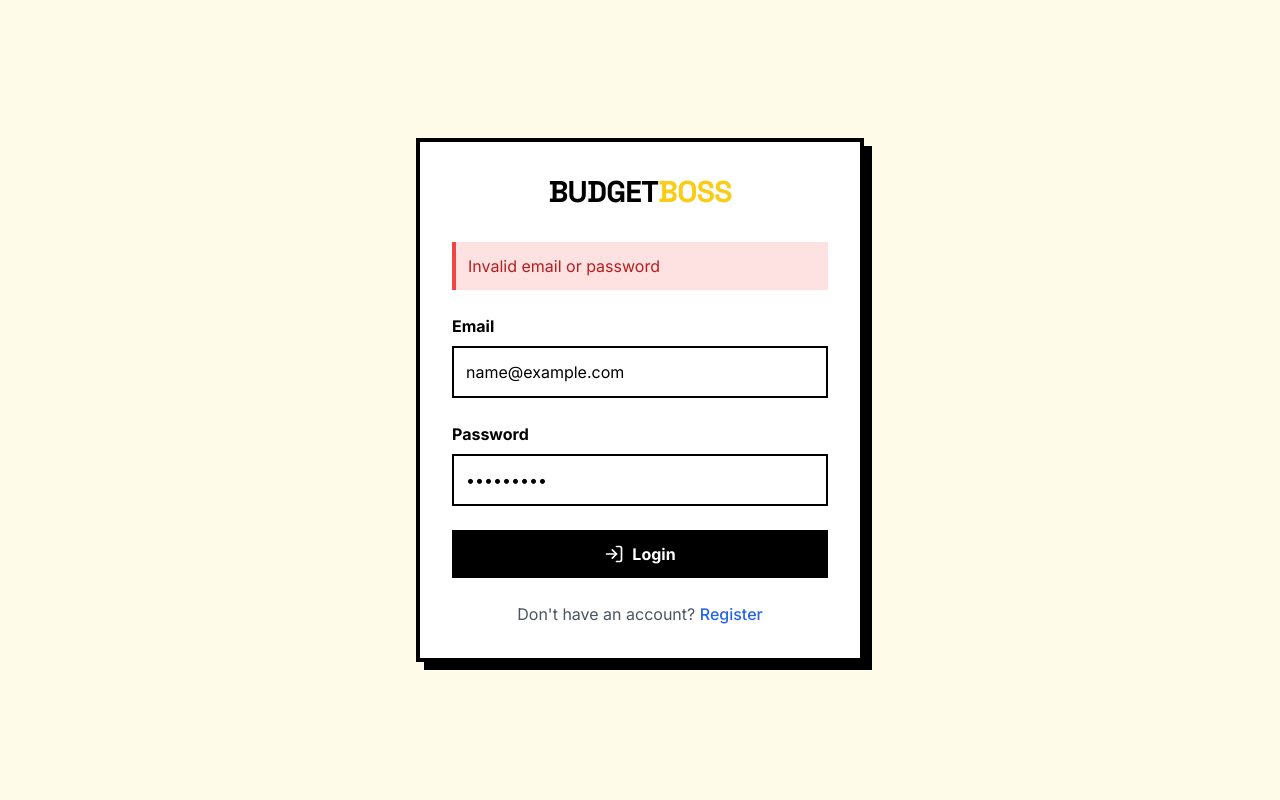
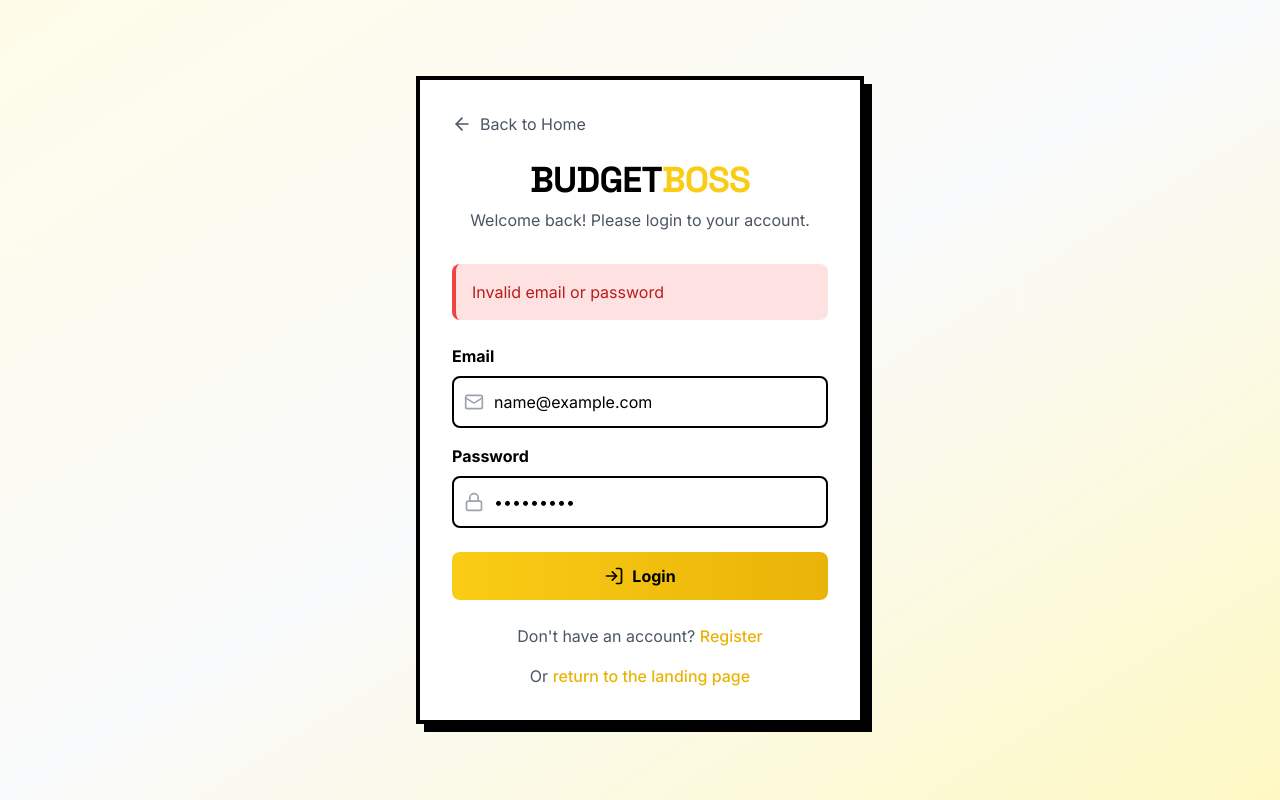
Before and after one commit to fariziadam11/Budget-Financial, a React (Vite) app: page /login in a window 1280 px wide. Both pictures are taken after typing "name@example.com", "Sample123" into the empty fields and a click on the button "Login". Built offline with nearby package versions, Linux system fonts and the light colour scheme; no server answers.

Commit message:
feat(auth): improve navigation and logout flow

```diff
--- a/src/components/auth/RequireAuth.tsx
+++ b/src/components/auth/RequireAuth.tsx
@@ -1,4 +1,4 @@
-import React from 'react';
+import React, { useEffect } from 'react';
 import { Navigate, useLocation } from 'react-router-dom';
 import { useAuthContext } from '../../context/AuthContext';
 
@@ -7,10 +7,23 @@ interface RequireAuthProps {
 }
 
 const RequireAuth: React.FC<RequireAuthProps> = ({ children }) => {
-  const { isAuthenticated } = useAuthContext();
+  const { isAuthenticated, user } = useAuthContext();
   const location = useLocation();
 
-  if (!isAuthenticated) {
+  // Check if we have a valid authentication state
+  useEffect(() => {
+    const savedAuth = localStorage.getItem('budgetboss_auth');
+    if (savedAuth) {
+      const { isAuthenticated: savedIsAuthenticated, user: savedUser } = JSON.parse(savedAuth);
+      if (!savedIsAuthenticated || !savedUser) {
+        // If saved state is invalid, clear it
+        localStorage.removeItem('budgetboss_auth');
+      }
+    }
+  }, []);
+
+  if (!isAuthenticated || !user) {
+    // Save the attempted URL for redirecting after login
     return <Navigate to="/login" state={{ from: location }} replace />;
   }
 
--- a/src/components/layout/Navbar.tsx
+++ b/src/components/layout/Navbar.tsx
@@ -4,6 +4,7 @@ import { motion } from 'framer-motion';
 import { useAuthContext } from '../../context/AuthContext';
 import { useTheme } from '../../context/ThemeContext';
 import { useEffect } from 'react';
+import { useNavigate } from 'react-router-dom';
 
 interface NavbarProps {
   onNotificationClick: () => void;
@@ -18,6 +19,7 @@ const Navbar: React.FC<NavbarProps> = ({
 }) => {
   const { user, logout } = useAuthContext();
   const { theme, toggleTheme } = useTheme();
+  const navigate = useNavigate();
 
   // Persist theme to localStorage
   useEffect(() => {
@@ -28,6 +30,14 @@ const Navbar: React.FC<NavbarProps> = ({
   const getInitials = (name?: string) => {
     if (!name) return '';
     return name.split(' ').map(n => n[0]).join('').toUpperCase();
+  };
+
+  const handleLogout = () => {
+    logout();
+    // Force clear any auth state from localStorage
+    localStorage.removeItem('auth');
+    // Use replace to prevent back navigation to protected routes
+    navigate('/', { replace: true });
   };
 
   return (
@@ -94,7 +104,7 @@ const Navbar: React.FC<NavbarProps> = ({
 
           <motion.button
             className="p-1.5 sm:p-2 border-2 border-gray-800 dark:border-gray-200 rounded-none hover:bg-gray-800 hover:text-white dark:hover:bg-gray-200 dark:hover:text-gray-900 transition-colors duration-200"
-            onClick={logout}
+            onClick={handleLogout}
             whileTap={{ scale: 0.95 }}
             aria-label="Log out"
           >
--- a/src/main.tsx
+++ b/src/main.tsx
@@ -3,6 +3,7 @@ import { createRoot } from 'react-dom/client';
 import {
   createBrowserRouter,
   RouterProvider,
+  Navigate,
 } from 'react-router-dom';
 import { StoreProvider } from './context/StoreContext';
 import { AuthProvider } from './context/AuthContext';
@@ -40,6 +41,7 @@ const router = createBrowserRouter([
         <MainLayout />
       </RequireAuth>
     ),
+    errorElement: <Navigate to="/login" replace />,
     children: [
       { index: true, element: <Dashboard /> },
       { path: 'tasks', element: <Tasks /> },
@@ -47,6 +49,10 @@ const router = createBrowserRouter([
       { path: 'savings', element: <Savings /> },
       { path: 'currency', element: <CurrencyPage /> },
     ],
+  },
+  {
+    path: '*',
+    element: <Navigate to="/" replace />,
   },
 ]);
 
--- a/src/pages/Dashboard.tsx
+++ b/src/pages/Dashboard.tsx
@@ -127,7 +127,7 @@ const Dashboard: React.FC = () => {
                     onEdit={handleTaskEdit}
                   />
                 ))}
-                <Link to="/tasks">
+                <Link to="/app/tasks">
                   <motion.button
                     className="w-full p-2 mt-4 border-2 border-gray-300 dark:border-gray-500
                           bg-gray-100 hover:bg-gray-200 dark:bg-gray-700 dark:hover:bg-gray-600
@@ -143,7 +143,7 @@ const Dashboard: React.FC = () => {
             ) : (
               <div className="text-center p-6 border-2 border-dashed border-gray-300 dark:border-gray-700">
                 <p className="text-gray-500 dark:text-gray-400 mb-3">No tasks due today!</p>
-                <Link to="/tasks">
+                <Link to="/app/tasks">
                   <motion.button
                     className="p-2 border-2 border-black dark:border-white bg-purple-200 hover:bg-purple-300 dark:bg-purple-800 dark:hover:bg-purple-700 transition-colors duration-200 dark:text-white"
                     whileHover={{ scale: 1.05 }}
@@ -165,7 +165,7 @@ const Dashboard: React.FC = () => {
         >
           <div className="mt-3">
             <BudgetSummary />
-            <Link to="/budget">
+            <Link to="/app/budget">
               <motion.button
                 className="w-full p-2 mt-4 border-2 border-gray-300 dark:border-gray-500
                           bg-gray-100 hover:bg-gray-200 dark:bg-gray-700 dark:hover:bg-gray-600
@@ -197,7 +197,7 @@ const Dashboard: React.FC = () => {
                     onContribute={contributeTosavingGoal}
                   />
                 ))}
-                <Link to="/savings">
+                <Link to="/app/savings">
                   <motion.button
                     className="w-full p-2 mt-4 border-2 border-gray-300 dark:border-gray-500
                           bg-gray-100 hover:bg-gray-200 dark:bg-gray-700 dark:hover:bg-gray-600
@@ -213,7 +213,7 @@ const Dashboard: React.FC = () => {
             ) : (
               <div className="text-center p-6 border-2 border-dashed border-gray-300 dark:border-gray-700">
                 <p className="text-gray-500 dark:text-gray-400 mb-3">No saving goals yet!</p>
-                <Link to="/savings">
+                <Link to="/app/savings">
                   <motion.button
                     className="p-2 border-2 border-black dark:border-white bg-yellow-200 hover:bg-yellow-300 dark:bg-gray-800 dark:hover:bg-gray-700 transition-colors duration-200 dark:text-white"
                     whileHover={{ scale: 1.05 }}
--- a/src/pages/auth/Login.tsx
+++ b/src/pages/auth/Login.tsx
@@ -2,7 +2,7 @@ import React, { useState } from 'react';
 import { useNavigate, Link } from 'react-router-dom';
 import { motion } from 'framer-motion';
 import { useAuthContext } from '../../context/AuthContext';
-import { LogInIcon } from 'lucide-react';
+import { LogInIcon, MailIcon, LockIcon, ArrowLeftIcon } from 'lucide-react';
 
 const Login: React.FC = () => {
   const [email, setEmail] = useState('');
@@ -16,73 +16,129 @@ const Login: React.FC = () => {
     setError('');
 
     try {
-      await login(email, password);
-      navigate('/');
+      const user = await login(email, password);
+      console.log('Login successful:', user);
+      console.log('Navigating to /app');
+      navigate('/app');
     } catch (err) {
+      console.error('Login error:', err);
       setError('Invalid email or password');
     }
   };
 
   return (
-    <div className="min-h-screen bg-yellow-50 dark:bg-gray-950 flex items-center justify-center p-4">
+    <div className="min-h-screen bg-gradient-to-br from-yellow-50 via-gray-50 to-yellow-100 dark:from-gray-900 dark:via-gray-950 dark:to-gray-900 flex items-center justify-center p-4">
       <motion.div
         className="w-full max-w-md bg-white dark:bg-gray-900 border-4 border-black dark:border-gray-700 p-8 shadow-[8px_8px_0px_0px_rgba(0,0,0,1)] dark:shadow-[8px_8px_0px_0px_rgba(255,255,255,0.1)]"
         initial={{ opacity: 0, y: 20 }}
         animate={{ opacity: 1, y: 0 }}
+        transition={{ duration: 0.5 }}
       >
+        <motion.button
+          onClick={() => navigate('/')}
+          className="mb-6 flex items-center text-gray-600 dark:text-gray-400 hover:text-yellow-500 dark:hover:text-yellow-400 transition-colors duration-200"
+          whileHover={{ x: -3 }}
+          whileTap={{ scale: 0.95 }}
+        >
+          <ArrowLeftIcon size={20} className="mr-2" />
+          Back to Home
+        </motion.button>
+
         <div className="flex items-center justify-center mb-8">
-          <h1 className="text-3xl font-black tracking-tight text-black dark:text-white">
+          <motion.div
+            initial={{ scale: 0.8, opacity: 0 }}
+            animate={{ scale: 1, opacity: 1 }}
+            transition={{ delay: 0.2, duration: 0.5 }}
+            className="text-center"
+          >
+            <h1 className="text-4xl font-black tracking-tight text-black dark:text-white mb-2">
               BUDGET<span className="text-yellow-400">BOSS</span>
             </h1>
+            <p className="text-gray-600 dark:text-gray-400">Welcome back! Please login to your account.</p>
+          </motion.div>
         </div>
 
         <form onSubmit={handleSubmit} className="space-y-6">
           {error && (
-            <div className="p-3 bg-red-100 dark:bg-red-900/50 border-l-4 border-red-500 text-red-700 dark:text-red-300">
+            <motion.div
+              initial={{ opacity: 0, y: -10 }}
+              animate={{ opacity: 1, y: 0 }}
+              className="p-4 bg-red-100 dark:bg-red-900/50 border-l-4 border-red-500 text-red-700 dark:text-red-300 rounded-lg"
+            >
               {error}
-            </div>
+            </motion.div>
           )}
 
+          <div className="space-y-4">
             <div>
               <label className="block font-bold mb-2 text-black dark:text-white">Email</label>
+              <div className="relative">
+                <div className="absolute inset-y-0 left-0 pl-3 flex items-center pointer-events-none">
+                  <MailIcon className="h-5 w-5 text-gray-400" />
+                </div>
                 <input
                   type="email"
                   value={email}
                   onChange={(e) => setEmail(e.target.value)}
-              className="w-full p-3 border-2 border-black dark:border-gray-700 bg-white dark:bg-gray-800 text-black dark:text-white focus:outline-none"
+                  className="w-full pl-10 p-3 border-2 border-black dark:border-gray-700 bg-white dark:bg-gray-800 text-black dark:text-white focus:outline-none focus:border-yellow-400 dark:focus:border-yellow-500 rounded-lg transition-colors duration-200"
                   required
                 />
+              </div>
             </div>
 
             <div>
               <label className="block font-bold mb-2 text-black dark:text-white">Password</label>
+              <div className="relative">
+                <div className="absolute inset-y-0 left-0 pl-3 flex items-center pointer-events-none">
+                  <LockIcon className="h-5 w-5 text-gray-400" />
+                </div>
                 <input
                   type="password"
                   value={password}
                   onChange={(e) => setPassword(e.target.value)}
-              className="w-full p-3 border-2 border-black dark:border-gray-700 bg-white dark:bg-gray-800 text-black dark:text-white focus:outline-none"
+                  className="w-full pl-10 p-3 border-2 border-black dark:border-gray-700 bg-white dark:bg-gray-800 text-black dark:text-white focus:outline-none focus:border-yellow-400 dark:focus:border-yellow-500 rounded-lg transition-colors duration-200"
                   required
                 />
               </div>
+            </div>
+          </div>
 
-          <button
+          <motion.button
             type="submit"
-            className="w-full bg-black dark:bg-white text-white dark:text-black p-3 font-bold flex items-center justify-center hover:bg-gray-800 dark:hover:bg-gray-200 transition-colors duration-200"
+            className="w-full bg-gradient-to-r from-yellow-400 to-yellow-500 hover:from-yellow-500 hover:to-yellow-600 text-black font-bold p-3 flex items-center justify-center rounded-lg transition-all duration-200 transform hover:scale-[1.02] active:scale-[0.98]"
+            whileHover={{ scale: 1.02 }}
+            whileTap={{ scale: 0.98 }}
           >
             <LogInIcon size={20} className="mr-2" />
             Login
-          </button>
+          </motion.button>
         </form>
 
-        <p className="mt-6 text-center text-gray-600 dark:text-gray-400">
+        <motion.div
+          className="mt-6 text-center space-y-4"
+          initial={{ opacity: 0 }}
+          animate={{ opacity: 1 }}
+          transition={{ delay: 0.4 }}
+        >
+          <p className="text-gray-600 dark:text-gray-400">
             Don't have an account?{' '}
             <Link
               to="/register"
-            className="text-blue-600 dark:text-blue-400 hover:text-blue-800 dark:hover:text-blue-300 font-medium"
+              className="text-yellow-500 dark:text-yellow-400 hover:text-yellow-600 dark:hover:text-yellow-300 font-medium transition-colors duration-200"
             >
               Register
             </Link>
           </p>
+          <p className="text-gray-600 dark:text-gray-400">
+            Or{' '}
+            <Link
+              to="/"
+              className="text-yellow-500 dark:text-yellow-400 hover:text-yellow-600 dark:hover:text-yellow-300 font-medium transition-colors duration-200"
+            >
+              return to the landing page
+            </Link>
+          </p>
+        </motion.div>
       </motion.div>
     </div>
   );
--- a/src/pages/auth/Register.tsx
+++ b/src/pages/auth/Register.tsx
@@ -2,7 +2,7 @@ import React, { useState } from 'react';
 import { useNavigate, Link } from 'react-router-dom';
 import { motion } from 'framer-motion';
 import { useAuthContext } from '../../context/AuthContext';
-import { UserPlusIcon } from 'lucide-react';
+import { UserPlusIcon, UserIcon, MailIcon, LockIcon } from 'lucide-react';
 
 const Register: React.FC = () => {
   const [name, setName] = useState('');
@@ -18,83 +18,120 @@ const Register: React.FC = () => {
 
     try {
       await register(email, password, name);
-      navigate('/');
+      navigate('/app');
     } catch (err) {
       setError('Email already exists');
     }
   };
 
   return (
-    <div className="min-h-screen bg-yellow-50 dark:bg-gray-950 flex items-center justify-center p-4">
+    <div className="min-h-screen bg-gradient-to-br from-yellow-50 via-gray-50 to-yellow-100 dark:from-gray-900 dark:via-gray-950 dark:to-gray-900 flex items-center justify-center p-4">
       <motion.div
         className="w-full max-w-md bg-white dark:bg-gray-900 border-4 border-black dark:border-gray-700 p-8 shadow-[8px_8px_0px_0px_rgba(0,0,0,1)] dark:shadow-[8px_8px_0px_0px_rgba(255,255,255,0.1)]"
         initial={{ opacity: 0, y: 20 }}
         animate={{ opacity: 1, y: 0 }}
+        transition={{ duration: 0.5 }}
       >
         <div className="flex items-center justify-center mb-8">
-          <h1 className="text-3xl font-black tracking-tight text-black dark:text-white">
+          <motion.div
+            initial={{ scale: 0.8, opacity: 0 }}
+            animate={{ scale: 1, opacity: 1 }}
+            transition={{ delay: 0.2, duration: 0.5 }}
+            className="text-center"
+          >
+            <h1 className="text-4xl font-black tracking-tight text-black dark:text-white mb-2">
               BUDGET<span className="text-yellow-400">BOSS</span>
             </h1>
+            <p className="text-gray-600 dark:text-gray-400">Create your account and start managing your finances!</p>
+          </motion.div>
         </div>
 
         <form onSubmit={handleSubmit} className="space-y-6">
           {error && (
-            <div className="p-3 bg-red-100 dark:bg-red-900/50 border-l-4 border-red-500 text-red-700 dark:text-red-300">
+            <motion.div
+              initial={{ opacity: 0, y: -10 }}
+              animate={{ opacity: 1, y: 0 }}
+              className="p-4 bg-red-100 dark:bg-red-900/50 border-l-4 border-red-500 text-red-700 dark:text-red-300 rounded-lg"
+            >
               {error}
-            </div>
+            </motion.div>
           )}
 
+          <div className="space-y-4">
             <div>
               <label className="block font-bold mb-2 text-black dark:text-white">Name</label>
+              <div className="relative">
+                <div className="absolute inset-y-0 left-0 pl-3 flex items-center pointer-events-none">
+                  <UserIcon className="h-5 w-5 text-gray-400" />
+                </div>
                 <input
                   type="text"
                   value={name}
                   onChange={(e) => setName(e.target.value)}
-              className="w-full p-3 border-2 border-black dark:border-gray-700 bg-white dark:bg-gray-800 text-black dark:text-white focus:outline-none"
+                  className="w-full pl-10 p-3 border-2 border-black dark:border-gray-700 bg-white dark:bg-gray-800 text-black dark:text-white focus:outline-none focus:border-yellow-400 dark:focus:border-yellow-500 rounded-lg transition-colors duration-200"
                   required
                 />
+              </div>
             </div>
 
             <div>
               <label className="block font-bold mb-2 text-black dark:text-white">Email</label>
+              <div className="relative">
+                <div className="absolute inset-y-0 left-0 pl-3 flex items-center pointer-events-none">
+                  <MailIcon className="h-5 w-5 text-gray-400" />
+                </div>
                 <input
                   type="email"
                   value={email}
                   onChange={(e) => setEmail(e.target.value)}
-              className="w-full p-3 border-2 border-black dark:border-gray-700 bg-white dark:bg-gray-800 text-black dark:text-white focus:outline-none"
+                  className="w-full pl-10 p-3 border-2 border-black dark:border-gray-700 bg-white dark:bg-gray-800 text-black dark:text-white focus:outline-none focus:border-yellow-400 dark:focus:border-yellow-500 rounded-lg transition-colors duration-200"
                   required
                 />
+              </div>
             </div>
 
             <div>
               <label className="block font-bold mb-2 text-black dark:text-white">Password</label>
+              <div className="relative">
+                <div className="absolute inset-y-0 left-0 pl-3 flex items-center pointer-events-none">
+                  <LockIcon className="h-5 w-5 text-gray-400" />
+                </div>
                 <input
                   type="password"
                   value={password}
                   onChange={(e) => setPassword(e.target.value)}
-              className="w-full p-3 border-2 border-black dark:border-gray-700 bg-white dark:bg-gray-800 text-black dark:text-white focus:outline-none"
+                  className="w-full pl-10 p-3 border-2 border-black dark:border-gray-700 bg-white dark:bg-gray-800 text-black dark:text-white focus:outline-none focus:border-yellow-400 dark:focus:border-yellow-500 rounded-lg transition-colors duration-200"
                   required
                 />
               </div>
+            </div>
+          </div>
 
-          <button
+          <motion.button
             type="submit"
-            className="w-full bg-black dark:bg-white text-white dark:text-black p-3 font-bold flex items-center justify-center hover:bg-gray-800 dark:hover:bg-gray-200 transition-colors duration-200"
+            className="w-full bg-gradient-to-r from-yellow-400 to-yellow-500 hover:from-yellow-500 hover:to-yellow-600 text-black font-bold p-3 flex items-center justify-center rounded-lg transition-all duration-200 transform hover:scale-[1.02] active:scale-[0.98]"
+            whileHover={{ scale: 1.02 }}
+            whileTap={{ scale: 0.98 }}
           >
             <UserPlusIcon size={20} className="mr-2" />
             Register
-          </button>
+          </motion.button>
         </form>
 
-        <p className="mt-6 text-center text-gray-600 dark:text-gray-400">
+        <motion.p
+          className="mt-6 text-center text-gray-600 dark:text-gray-400"
+          initial={{ opacity: 0 }}
+          animate={{ opacity: 1 }}
+          transition={{ delay: 0.4 }}
+        >
           Already have an account?{' '}
           <Link
             to="/login"
-            className="text-blue-600 dark:text-blue-400 hover:text-blue-800 dark:hover:text-blue-300 font-medium"
+            className="text-yellow-500 dark:text-yellow-400 hover:text-yellow-600 dark:hover:text-yellow-300 font-medium transition-colors duration-200"
           >
             Login
           </Link>
-        </p>
+        </motion.p>
       </motion.div>
     </div>
   );
--- a/src/store/useAuth.ts
+++ b/src/store/useAuth.ts
@@ -26,10 +26,6 @@ export const useAuth = () => {
     return savedAuth ? JSON.parse(savedAuth) : { user: null, isAuthenticated: false };
   });
 
-  useEffect(() => {
-    localStorage.setItem(AUTH_STORAGE_KEY, JSON.stringify(authState));
-  }, [authState]);
-
   /**
    * Get all users from localStorage.
    */
@@ -37,6 +33,29 @@ export const useAuth = () => {
     const users = localStorage.getItem(USERS_STORAGE_KEY);
     return users ? JSON.parse(users) : [];
   }, []);
+
+  // Verify authentication state on mount
+  useEffect(() => {
+    const verifyAuth = () => {
+      const savedAuth = localStorage.getItem(AUTH_STORAGE_KEY);
+      if (savedAuth) {
+        const { user, isAuthenticated } = JSON.parse(savedAuth);
+        if (isAuthenticated && user) {
+          // Verify user still exists in users list
+          const users = getUsers();
+          const userExists = users.some(u => u.id === user.id);
+          if (!userExists) {
+            setAuthState({ user: null, isAuthenticated: false });
+          }
+        }
+      }
+    };
+    verifyAuth();
+  }, [getUsers]);
+
+  useEffect(() => {
+    localStorage.setItem(AUTH_STORAGE_KEY, JSON.stringify(authState));
+  }, [authState]);
 
   /**
    * Save all users to localStorage.
```
Also changed, not shown: src/components/layout/Sidebar.tsx (+5 -5 lines). Lines whose indentation alone changed are shown as unchanged.
